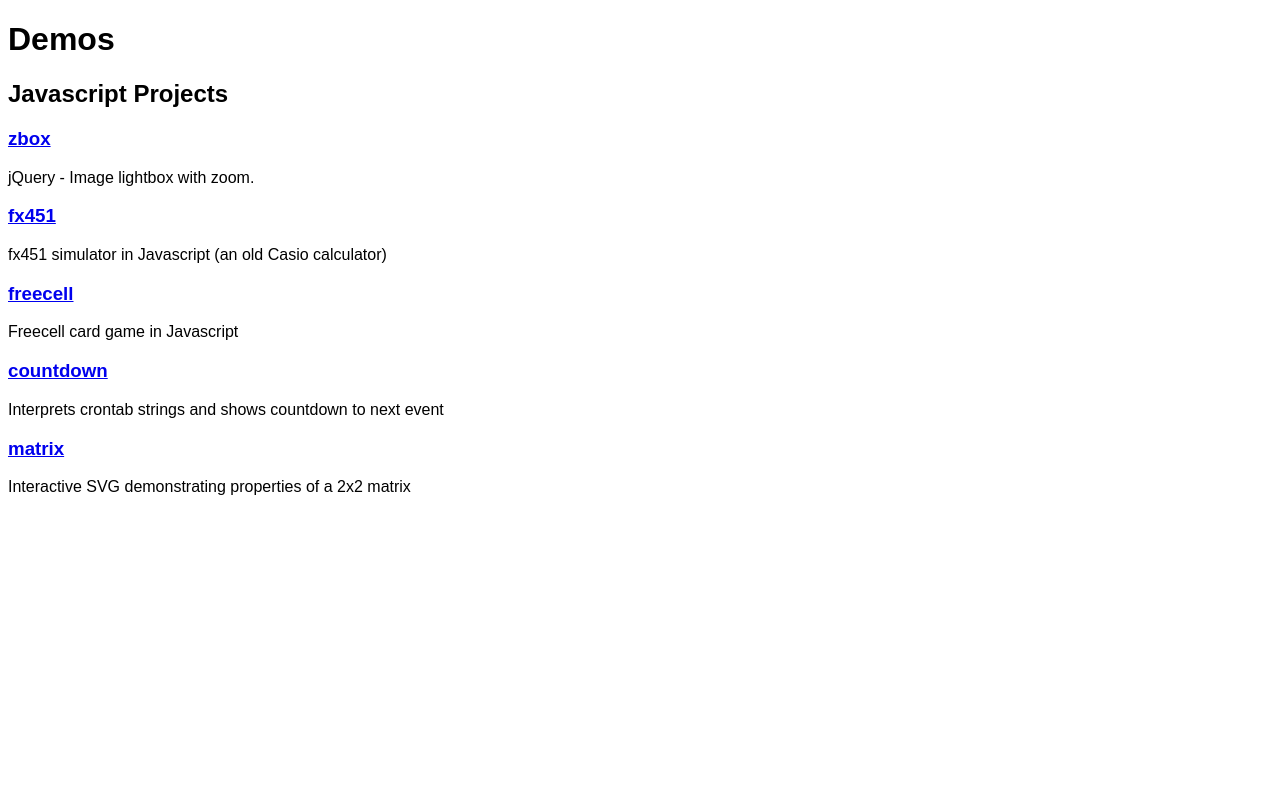
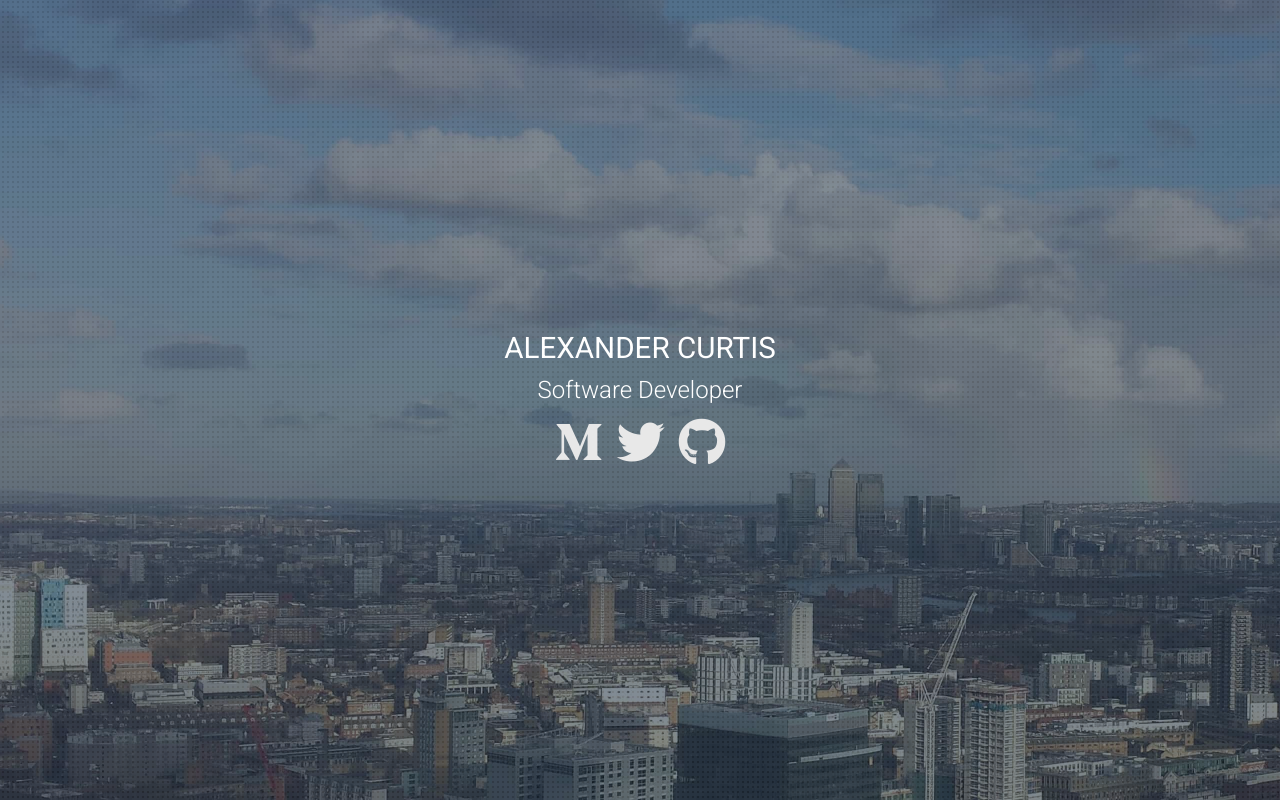
Before and after one commit to alexandercurtis/alexandercurtis.github.io, a plain HTML site: page index.html in a window 1280 px wide. Drawn offline with Linux system fonts and the light colour scheme.

Commit message:
alexandercurtis.net

```diff
--- /dev/null
+++ b/css/main.css
@@ -0,0 +1,117 @@
+html, body, div, span, applet, object, iframe,
+h1, h2, h3, h4, h5, h6, p, blockquote, pre,
+a, abbr, acronym, address, big, cite, code,
+del, dfn, em, img, ins, kbd, q, s, samp,
+small, strike, strong, sub, sup, tt, var,
+b, u, i, center,
+dl, dt, dd, ol, ul, li,
+fieldset, form, label, legend,
+table, caption, tbody, tfoot, thead, tr, th, td,
+article, aside, canvas, details, embed,
+figure, figcaption, footer, header, hgroup,
+menu, nav, output, ruby, section, summary,
+time, mark, audio, video {
+    margin: 0;
+    padding: 0;
+    border: 0;
+    font: inherit;
+    font-size: 100%;
+    line-height: 1.2em;
+    vertical-align: baseline;
+    color: #345;
+}
+/* HTML5 display-role reset for older browsers */
+article, aside, details, figcaption, figure,
+footer, header, hgroup, menu, nav, section {
+    display: block;
+}
+html,body {
+    height: 100%;
+}
+body {
+    font-family: 'Roboto', sans-serif;
+    font-size: 16px;
+    background-color:#333;
+}
+ol, ul {
+    list-style: none;
+}
+blockquote, q {
+    quotes: none;
+}
+blockquote:before, blockquote:after,
+q:before, q:after {
+    content: '';
+    content: none;
+}
+a {
+    text-decoration: none;
+}
+
+
+h1, h2 {
+    color: #fff;
+    margin: 0.2rem auto 0.6rem;
+}
+h1 {
+    font-size: 1.85rem;
+    font-weight: 400;
+}
+h2 {
+    font-size: 1.50rem;
+    font-weight: 300;
+}
+
+header {
+    height: 100%;
+    min-height: 33.75em;
+    position: relative;
+}
+.hero {
+    background-size: cover;
+    background-attachment: fixed;
+    text-align: center;
+    z-index: 0;
+    height: 100%;
+}
+.hero:after {
+    background: url('../images/overlay.gif') repeat 0 0;
+    opacity: 0.6;
+    height: 100%;
+    width: 100%;
+    top: 0;
+    display: block;
+    content: '';
+    position: absolute;
+
+}
+.hero-content {
+    width: 100%;
+    z-index: 1;
+}
+.centred {
+    position: absolute;
+    left: 50%;
+    top: 50%;
+    transform: translate( -50%, -50% );
+}
+ul.horizontal li {
+    display: inline;
+}
+
+#social li {
+    padding: 5px;
+}
+#social a {
+    outline: 0;
+    font-size: 3rem;
+    color: #e8e8e8;
+    transition: 0.4s;
+}
+#social a:hover {
+    color: #fff;
+    text-shadow: 0 0 5px #fff;
+}
+i {
+    color: #e8e8e8;
+}
--- a/index.html
+++ b/index.html
@@ -1,26 +1,31 @@
 <!doctype html>
-
-<html lang="en">
+<html lang="en-GB">
 <head>
-  <meta charset="utf-8">
-  <title>alexandercurtis.github.io</title>
-  <meta name="description" content="Demos of stuff by alexandercurtis">
-  <meta name="author" content="Alexander Curtis">
-  <style>body { font-family: sans-serif; font-size: 16px; }</style>
+  <meta charset="utf-8"/>
+  <title>Software Developer - Alexander Curtis</title>
+  <meta name="description" content="Alexander Curtis is a full stack consultant software engineer."/>
+  <meta name="author" content="Alexander Curtis"/>
+  <meta name="viewport" content="width=device-width, initial-scale=1.0"/>
+  <link href='http://fonts.googleapis.com/css?family=Roboto:400,300,300italic,500' rel='stylesheet' type='text/css'>
+  <link rel="stylesheet" href="css/main.css"/>
+<link rel="stylesheet" href="https://use.fontawesome.com/releases/v5.7.2/css/brands.css" integrity="sha384-BKw0P+CQz9xmby+uplDwp82Py8x1xtYPK3ORn/ZSoe6Dk3ETP59WCDnX+fI1XCKK" crossorigin="anonymous">
+<link rel="stylesheet" href="https://use.fontawesome.com/releases/v5.7.2/css/fontawesome.css" integrity="sha384-4aon80D8rXCGx9ayDt85LbyUHeMWd3UiBaWliBlJ53yzm9hqN21A+o1pqoyK04h+" crossorigin="anonymous">
+  <link rel="icon" type="image/png" href="images/flipflop-bk-16.png"/>
+  <link rel="icon" type="image/png" href="images/flipflop-dk-32.png"/>
 </head>
-
 <body>
-  <h1>Demos</h1>
-  <h2>Javascript Projects</h2>
-  <h3><a href="zbox/zbox.html">zbox</a></h3>
-  <p>jQuery - Image lightbox with zoom.</p>
-  <h3><a href="fx451/fx451.html">fx451</a></h3>
-  <p>fx451 simulator in Javascript (an old Casio calculator)</p>
-  <h3><a href="freecell/freecell-large.html">freecell</a></h3>
-  <p>Freecell card game in Javascript</p>
-  <h3><a href="countdown/index.html">countdown</a></h3>
-  <p>Interprets crontab strings and shows countdown to next event</p>
-  <h3><a href="matrix/Matrix.svg">matrix</a></h3>
-  <p>Interactive SVG demonstrating properties of a 2x2 matrix</p>
+<header>
+  <div class="hero" style="background-image: url('images/hero-image-03.jpg'); background-position: 50% 0;">
+    <div class="hero-content centred">
+      <h1>ALEXANDER CURTIS</h1>
+      <h2>Software Developer</h2>
+      <ul id="social" class="horizontal">
+        <li><a href="https://medium.com/@alexc73"><i class="fab fa-medium-m"></i></a></li>
+        <li><a href="https://twitter.com/alexoncode"><i class="fab fa-twitter"></i></a></li>
+        <li><a href="https://github.com/alexandercurtis"><i class="fab fa-github"></i></a></li>
+      </ul>
+    </div>
+  </div>
+</header>
 </body>
 </html>
```
Also changed, not shown: index-orig.html (added, +26 -0 lines), images/flip-flop-bk-16.png (added), images/flip-flop-dk-32.png (added), images/hero-image-03.jpg (added), images/overlay.gif (added).
